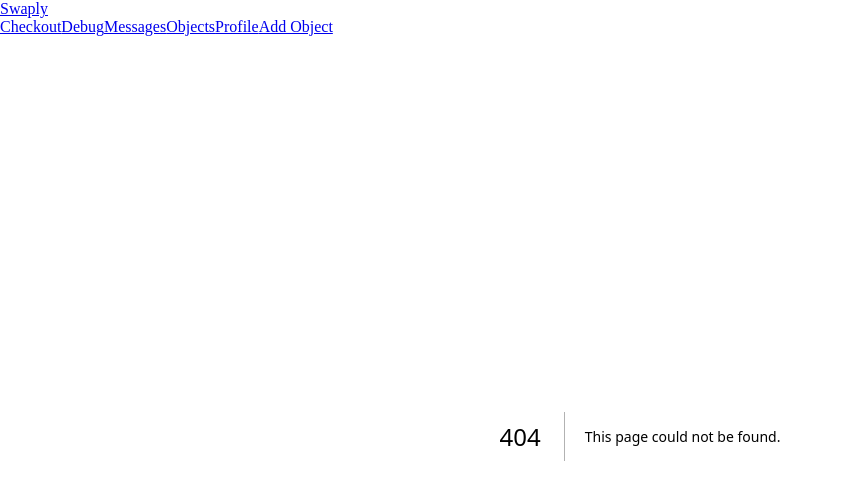
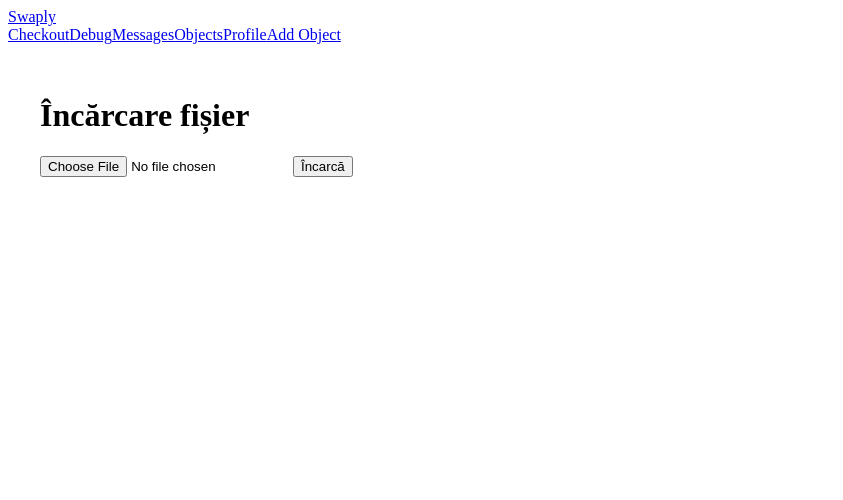
Before and after one commit to Pmelinte/swaply-etapa2-functionalitate, a Next.js app: page /upload in a window 1280 px wide. Before the commit this address had no page. Shown: the top 500 px of the page, without its empty margins (0-843 px from the left). Built offline with nearby package versions, Linux system fonts and the light colour scheme.

Commit message:
Add upload API and frontend page

```diff
--- /dev/null
+++ b/pages/upload.tsx
@@ -0,0 +1,53 @@
+import { useState } from 'react';
+
+export default function UploadPage() {
+  const [file, setFile] = useState<File | null>(null);
+  const [message, setMessage] = useState('');
+  const [loading, setLoading] = useState(false);
+
+  const handleUpload = async (e: React.FormEvent) => {
+    e.preventDefault();
+    if (!file) {
+      setMessage('Selectează un fișier mai întâi.');
+      return;
+    }
+
+    setLoading(true);
+    const formData = new FormData();
+    formData.append('file', file);
+
+    try {
+      const res = await fetch('/api/objects/upload', {
+        method: 'POST',
+        body: formData,
+      });
+
+      const data = await res.json();
+      if (res.ok) {
+        setMessage(`Fișier încărcat: ${data.path}`);
+      } else {
+        setMessage(`Eroare: ${data.error || 'Upload eșuat'}`);
+      }
+    } catch (error) {
+      setMessage('Eroare la conexiune.');
+    } finally {
+      setLoading(false);
+    }
+  };
+
+  return (
+    <div style={{ padding: '2rem' }}>
+      <h1>Încărcare fișier</h1>
+      <form onSubmit={handleUpload}>
+        <input
+          type="file"
+          onChange={(e) => setFile(e.target.files?.[0] || null)}
+        />
+        <button type="submit" disabled={loading}>
+          {loading ? 'Se încarcă...' : 'Încarcă'}
+        </button>
+      </form>
+      {message && <p>{message}</p>}
+    </div>
+  );
+}
```
